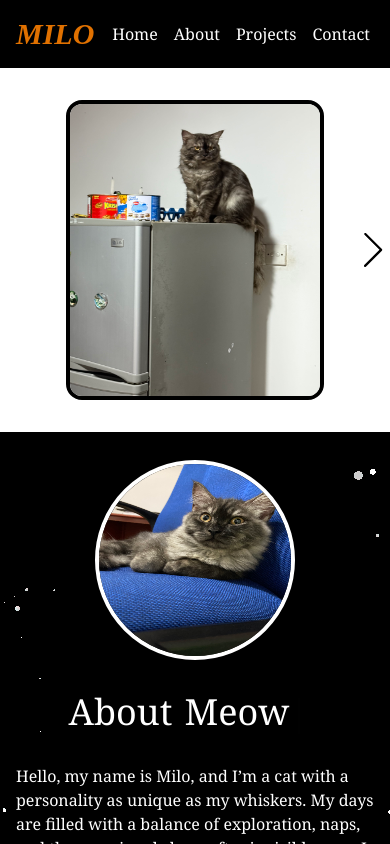
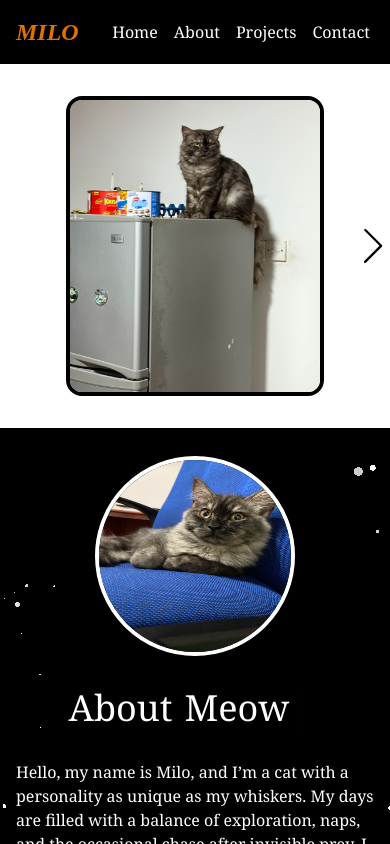
Before and after one commit to DinethminMU/miloPortfolio, a React (Vite) app: page / in a window 390 px wide. Shown: the top 844 px of the page. Built offline with nearby package versions, Linux system fonts and the light colour scheme.

Commit message:
NavBar adjustments

```diff
--- a/src/Components/NavBar.jsx
+++ b/src/Components/NavBar.jsx
@@ -9,7 +9,7 @@ function NavBar(){
 
 
 
-            <h1  className="text-3xl md:text-5xl text-amber-600 font-bold italic" style={{fontFamily: "cursive"}}>MILO</h1>
+            <h1  className="text-2xl md:text-5xl text-amber-600 font-bold italic" style={{fontFamily: "cursive"}}>MILO</h1>
 
             <ul className="flex w-[200px] justify-end gap-2 md:gap-0">
                 <a href= "#home"><li  className="md:p-4 p-1 hover:scale-120 duration-75 hover:bg-white/30 rounded-xl hover:cursor-pointer">Home</li></a>
```
